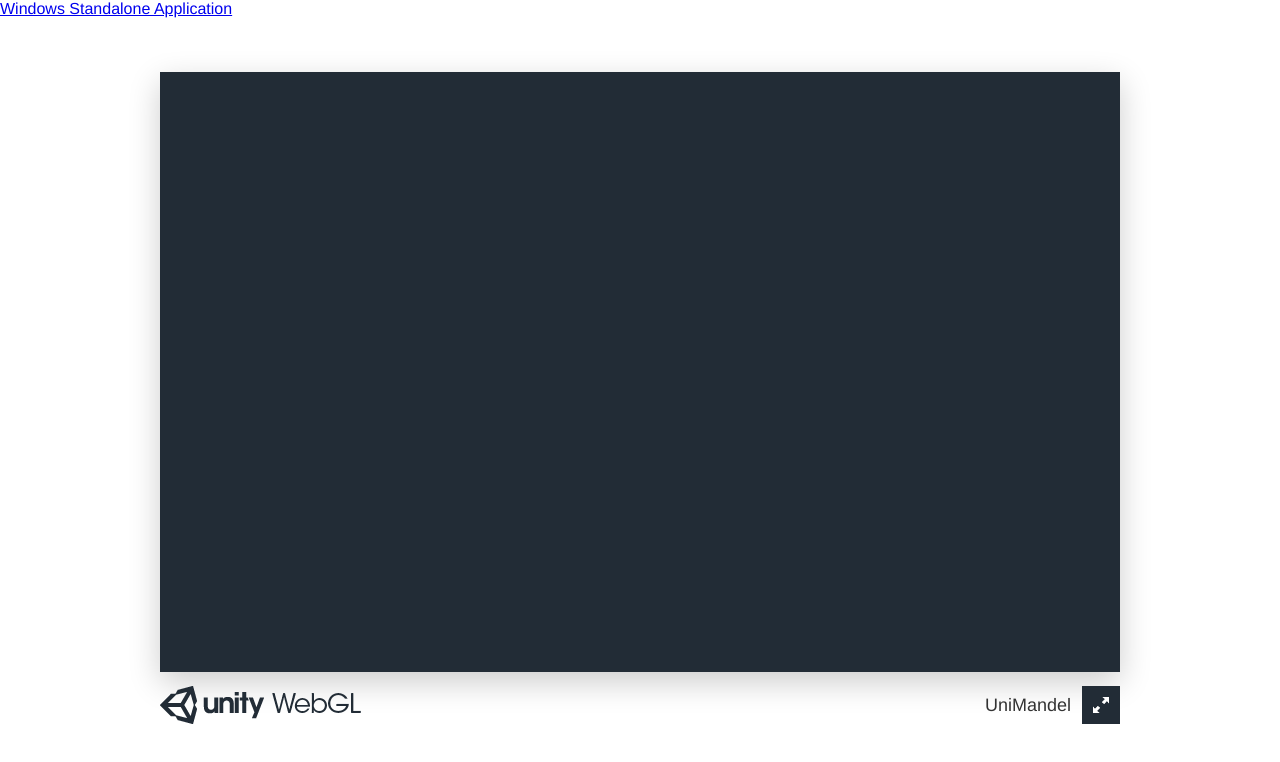
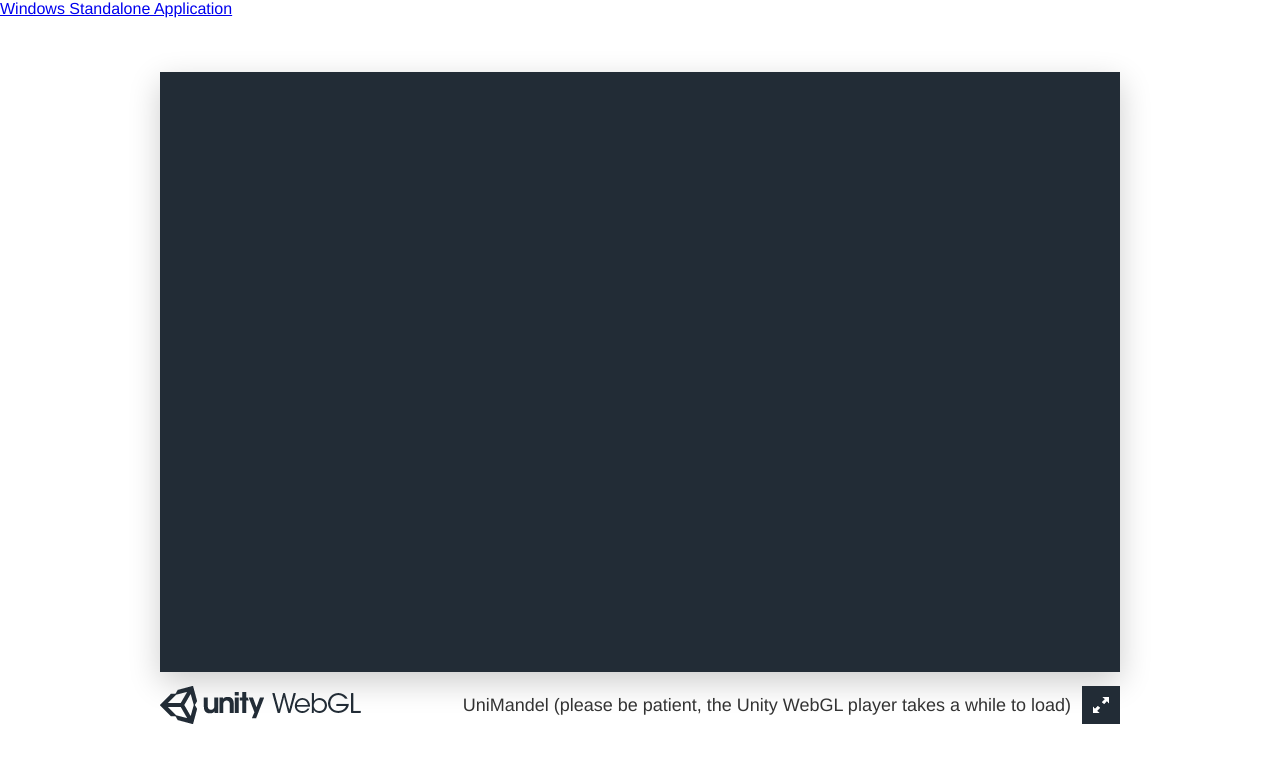
Before and after one commit to justinyaodu/justinyaodu.github.io, a plain HTML site: page index.html in a window 1280 px wide. Drawn offline with Linux system fonts and the light colour scheme; no server answers.

Commit message:
edited index.html

```diff
--- a/index.html
+++ b/index.html
@@ -15,7 +15,7 @@
       <br>
       <div class="logo"></div>
       <div class="fullscreen"><img src="TemplateData/fullscreen.png" width="38" height="38" alt="Fullscreen" title="Fullscreen" onclick="SetFullscreen(1);" /></div>
-      <div class="title">UniMandel</div>
+      <div class="title">UniMandel (please be patient, the Unity WebGL player takes a while to load)</div>
     </div>
     <script type='text/javascript'>
   var Module = {
```
